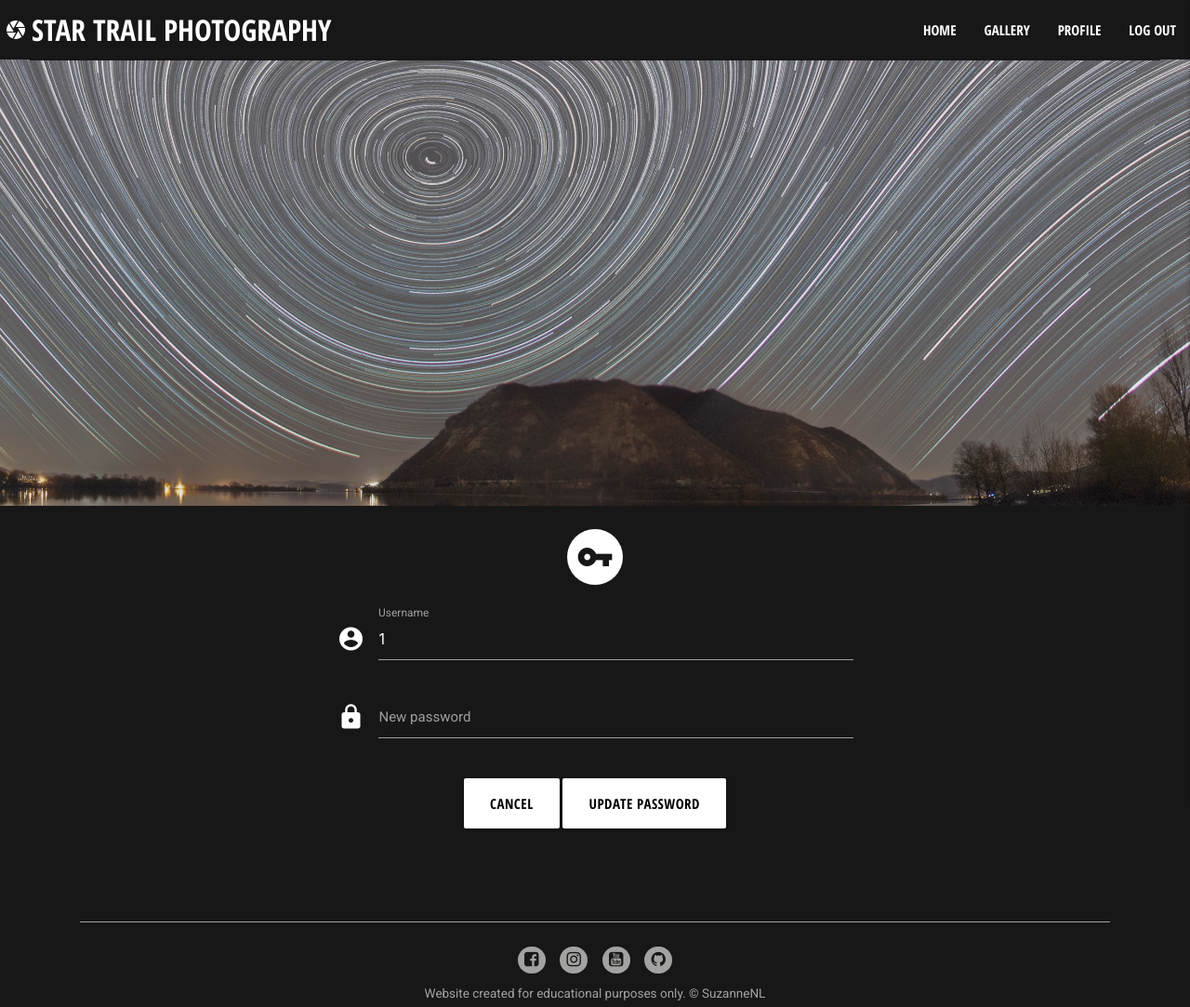
After one commit to SuzanneNL/star-trail-photography, a Flask app: page /change_password/1 in a window 1280 px wide. The commit adds this page. Shown: the whole page at 93% size. Run offline with Flask 2, Linux system fonts and the light colour scheme; the visitor is signed in with stand-in values (Sample User, id 1); some libraries are stand-ins or nearby versions.

Commit message:
Add the option for users to change their password

```diff
--- a/app.py
+++ b/app.py
@@ -115,7 +115,7 @@ def log_out():
 
 
 # Personal profile page
-@app.route("/profile_page/", methods=["GET", "POST"])
+@app.route("/profile_page", methods=["GET", "POST"])
 def profile_page():
     images = list(mongo.db.images.find())
 
@@ -125,6 +125,24 @@ def profile_page():
             "profile_page.html", username=session["user"], images=images)
 
     return redirect(url_for("login"))
+
+
+# Change password
+@app.route("/change_password/<username>", methods=["GET", "POST"])
+def change_password(username):
+    if request.method == "POST":
+        submit = {
+            "username": session["user"],
+            "password": generate_password_hash(request.form.get("password")),
+        }
+        mongo.db.users.update({"username": username.lower()}, submit)
+        flash("Your password has been updated!", "success")
+        return redirect(url_for("profile_page", username=session["user"]))
+
+    if session["user"]:
+        return render_template("change_password.html", username=username)
+
+    return redirect(url_for("log_in"))
 
 
 # Add image to gallery
--- a/static/css/style.css
+++ b/static/css/style.css
@@ -18,17 +18,17 @@
 }
 /* ---------------------------------------------------------------- OPEN SANS*/
 .image-submit, .add-image, .add-image-submit, .edit-image-submit, .edit-image-cancel,
-.log-in-submit, .sign-up-submit, .modal-close, a.brand-logo, #mobile-demo a, .menu-items a {
+.log-in-submit, .sign-up-submit, .modal-close, a.brand-logo, #mobile-demo a, .menu-items a, .change-password {
     font-family: 'Open Sans Condensed', sans-serif;
 }
 /* ---------------------------------------------------------------- END OPEN SANS*/
 /* ---------------------------------------------------------------- NAVIGATION BAR */
-.sign-up, .add-image {
+.sign-up, .add-image, .change-password {
     background-color: #fff;
     color: #000000;
 }
 
-.sign-up:hover, .add-image:hover {
+.sign-up:hover, .add-image:hover, .change-password:hover {
     background-color: #A2A2A0;
     color: #fff;
 }
@@ -212,6 +212,11 @@ nav li a:hover {
 }
 
 /* ---------------------------------------------------------------- END ADD IMAGE*/
+/* ---------------------------------------------------------------- PROFILE*/
+.your-images {
+    padding-top: 40px;
+}
+/* ---------------------------------------------------------------- END PROFILE*/
 /*----------------------------------------------------------------- FOOTER*/
 
 
--- /dev/null
+++ b/templates/change_password.html
@@ -0,0 +1,34 @@
+{% extends "base.html" %}
+{% block content %}
+<div class="container log-in-head">
+    <div class="row">
+        <div class="col s12 m12 center align">
+            <i class="material-icons" id="lock">vpn_key</i>
+        </div>
+    </div>
+</div>
+<div class="container">
+    <div class="row">
+        <form class="col m6 s12 offset-m3" method="POST" action="{{ url_for('change_password', username=session['user']) }}">
+            <div class="row">
+                <div class="input-field col s12">
+                    <i class="material-icons prefix">account_circle</i>
+                    <input id="username" name="username" value="{{ session['user'] }}" type="text" minlength="4" maxlength="20" pattern="^[a-zA-Z0-9_.]{4,20}$" class="validate" required>
+                    <label for="username">Username</label>
+                </div>
+                <div class="input-field col s12">
+                    <i class="material-icons prefix">lock</i>
+                    <input id="password" name="password" type="password" minlength="4" maxlength="20" pattern="^[a-zA-Z0-9_.]{4,20}$" class="validate" required>
+                    <label for="password">New password</label>
+                </div>
+            </div>
+            <!----------------------------------------SUBMIT BUTTON---------------------------------------->
+            <div class="center-align">
+                <a href="{{  url_for('profile_page') }}" class="btn-large edit-image-cancel">Cancel</a>
+                <button type="submit" class="btn-large edit-image-submit">Update Password</button>
+            </div>
+        </form>
+    </div>
+</div>
+
+{% endblock %}
```
Also changed, not shown: templates/profile_page.html (+7 -3 lines).
